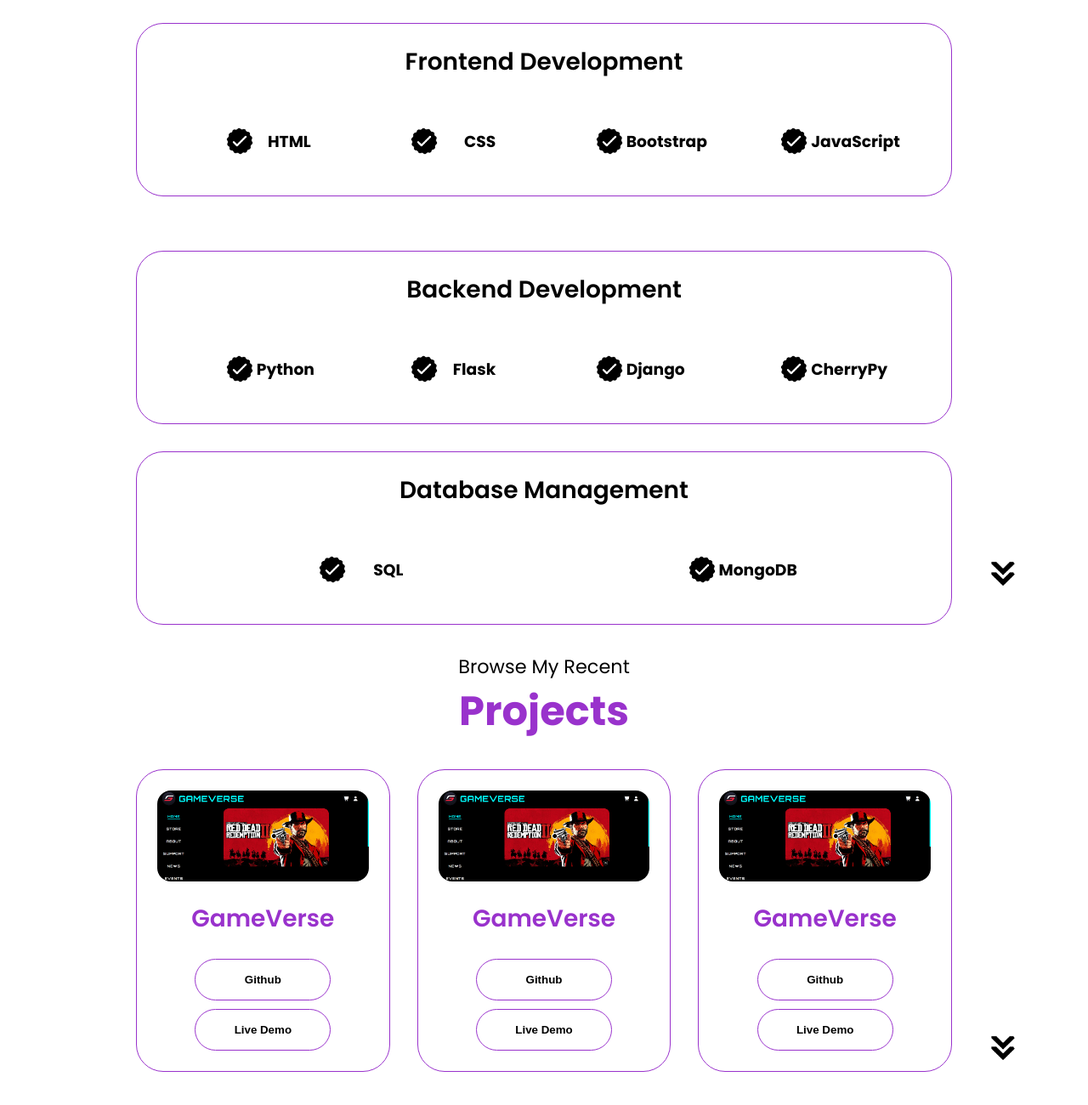
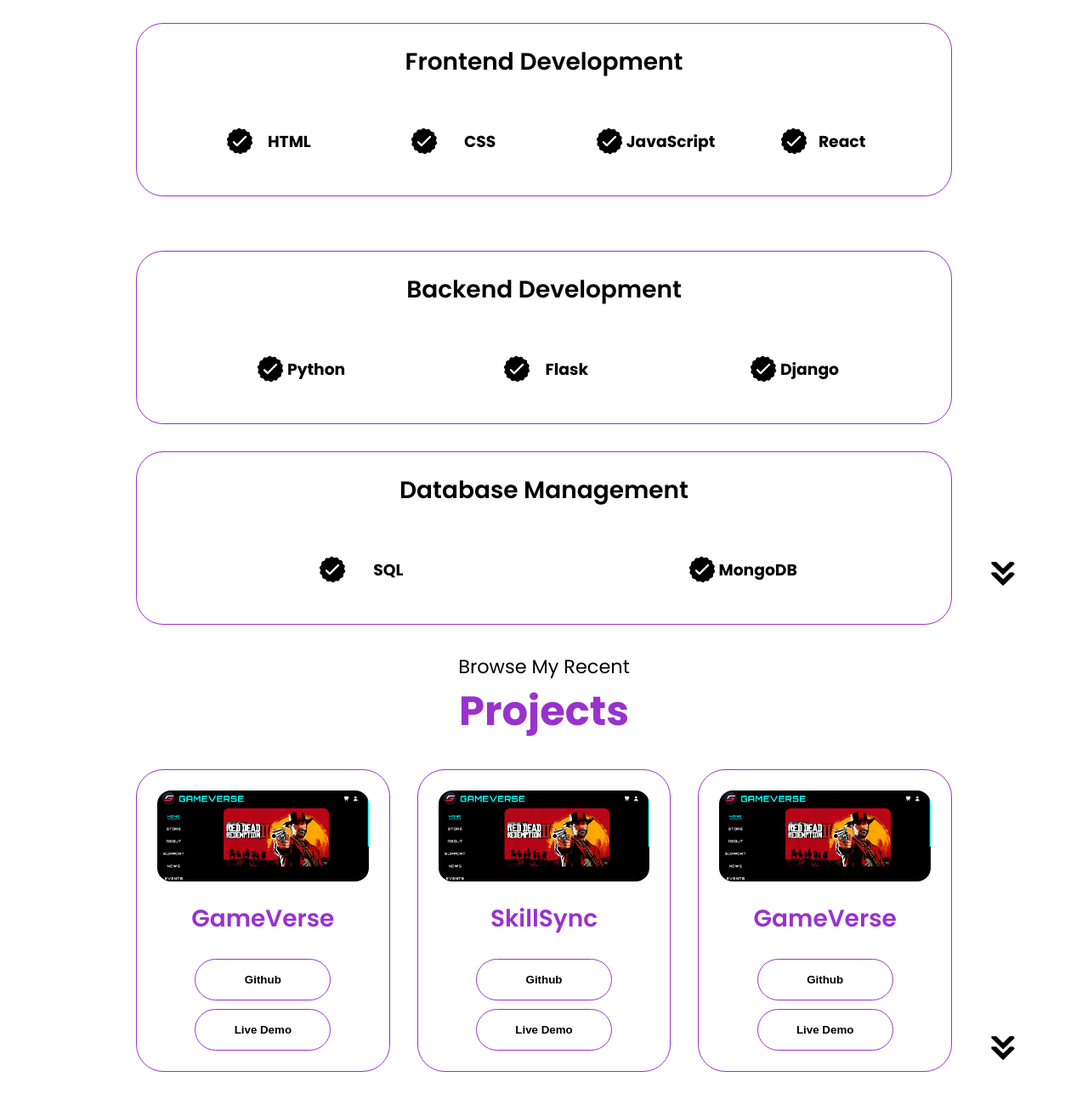
Before and after one commit to NatesanG/My-Portfolio-1, a plain HTML site: page index.html in a window 1280 px wide. Shown: the part 1807-3107 px from the top of the page at 85% size. Drawn offline with nearby package versions, Linux system fonts and the light colour scheme.

Commit message:
Update index.html

```diff
--- a/index.html
+++ b/index.html
@@ -112,16 +112,15 @@
                         <article>
                         <img src="images/checkmark.png" alt="" class="icon">
                         <div>
-                            <h3>Bootstrap</h3>
+                            <h3>JavaScript</h3>
                         </div>
                     </article>
                         <article>
                         <img src="images/checkmark.png" alt="" class="icon">
                         <div>
-                            <h3>JavaScript</h3>
+                            <h3>React</h3>
                         </div>
                     </article>
-
                         </div>
                     </article>
 
@@ -148,12 +147,6 @@
                         <img src="images/checkmark.png" alt="" class="icon">
                         <div>
                             <h3>Django</h3>
-                        </div>
-                    </article>
-                        <article>
-                        <img src="images/checkmark.png" alt="" class="icon">
-                        <div>
-                            <h3>CherryPy</h3>
                         </div>
                     </article>
                     </div>
@@ -206,7 +199,7 @@
                     <div class="article-containers">
                         <img src="images/gameverse.png" alt="" class="project-img">
                     </div>
-                    <h2 class="experience-sub-title project-title">GameVerse</h2>
+                    <h2 class="experience-sub-title project-title">SkillSync</h2>
                     <div class="btn-container">
                         <button class="btn btn-color-2 project-btn" onclick="location.href='https://github.com/NatesanG/My-projects/tree/main/Blackjack%20Game'">Github</button>
                         <button class="btn btn-color-2 project-btn" onclick="location.href='https://blackjack130424.netlify.app/'">Live Demo</button>
```
